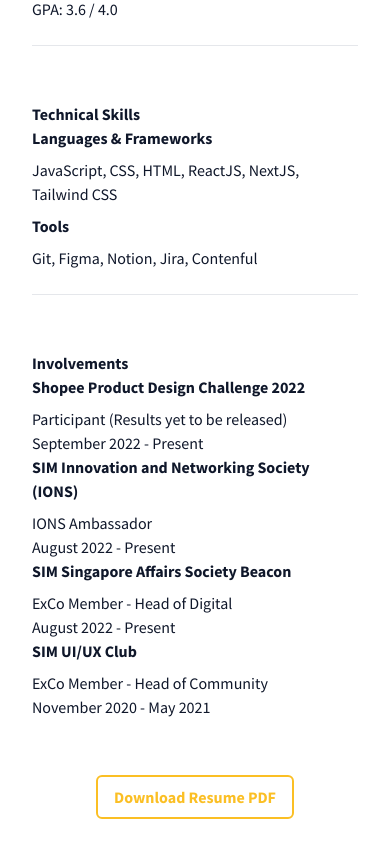
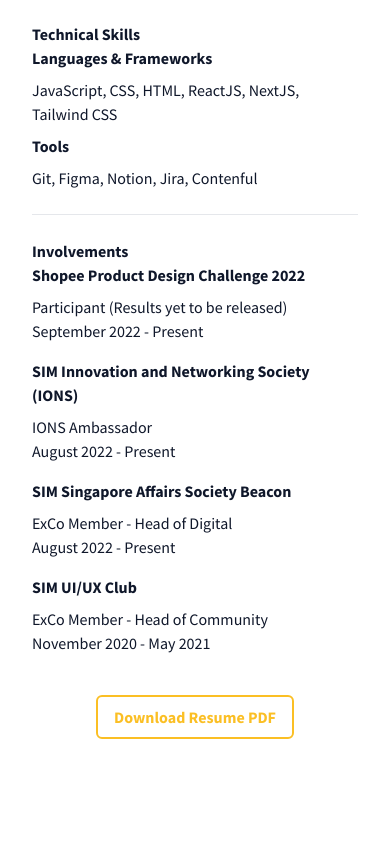
Before and after one commit to triciachow/test, a Next.js app: page /resume in a window 390 px wide. Shown: the part 1156-1997 px from the top of the page. After the commit the page ends 1927 px from the top, so only its background shows below. Built offline with nearby package versions, Linux system fonts and the light colour scheme.

Commit message:
Fix mobile alignments

```diff
--- a/components/Layout.js
+++ b/components/Layout.js
@@ -9,7 +9,7 @@
       <Head>
         <title>Tricia C.</title>
       </Head>
-      <header className="flex justify-between items-center h-24 font-bold mx-8 mb-4 xl:mx-24 border-b border-slate-200">
+      <header className="flex justify-between items-center h-24 font-bold mx-8 xl:mx-24 border-b border-slate-200">
         <Link href="/">Tricia C.</Link>
         <div className="flex gap-x-10">
           {navItems.map((item, index) => {
--- a/components/resume/About.js
+++ b/components/resume/About.js
@@ -2,7 +2,6 @@
 import { about } from "../../lib/about";
 
 export default function About() {
-
   return (
     <>
       <div className="flex flex-col lg:flex-row gap-y-4 justify-center items-center py-6 gap-x-4 border-b">
--- a/components/resume/Involvements.js
+++ b/components/resume/Involvements.js
@@ -12,7 +12,7 @@
         <div className="lg:w-8/12 w-full h-full flex flex-col justify-between">
           {involvements.map((inv, index) => {
             return (
-              <div key={index}>
+              <div key={index} className="mb-4">
                 <p className="font-bold mb-2">{inv.activity}</p>
                 <ul>
                   <li>{inv.details}</li>
--- a/pages/contact.js
+++ b/pages/contact.js
@@ -5,7 +5,7 @@
 export default function Contact() {
   return (
     <>
-      <div className="h-full flex flex-col items-center gap-y-8">
+      <div className="h-full flex flex-col items-center gap-y-8 pb-8">
         <h1 className="my-8 font-bold text-5xl text-amber-400 text-center">
           Hey! Thanks for viewing <br /> my portfolio.
         </h1>
--- a/pages/index.js
+++ b/pages/index.js
@@ -5,10 +5,10 @@
 export default function Home() {
   return (
     <>
-      <main className="h-full flex flex-col xl:flex-row justify-center gap-x-8">
-        <div className="xl:h-1/2 h-1/3 flex flex-col justify-center">
+      <main className="h-full flex flex-col lg:flex-row justify-center md:items-center sm:items-center gap-x-8">
+        <div className="lg:h-1/2 h-1/3 flex flex-col justify-center">
           <h1 className="font-poppins font-bold text-5xl mb-8">
-            Hello, I&apos;m <span className="text-amber-400">Tricia</span>
+            Hello, I&apos;m <span className="text-amber-400">Tricia 🙋🏻‍♀️</span>
           </h1>
           <div className="flex flex-col gap-y-2 mb-8">
             <h3>👩🏻‍💻 Aspiring frontend developer.</h3>
@@ -30,7 +30,7 @@
             </Link>
           </div>
         </div>
-        <div className="xl:h-1/2 h-1/3 flex">
+        <div className="lg:h-1/2 h-1/3 flex mt-6">
           <Image src={img} width="494" height="236" alt="" />
         </div>
       </main>
--- a/pages/resume.js
+++ b/pages/resume.js
@@ -6,7 +6,7 @@
 export default function Resume() {
   return (
     <>
-      <div className="flex flex-col gap-y-8 xl:w-8/12 m-auto">
+      <div className="flex flex-col xl:w-8/12 m-auto">
         <About />
         <Education />
         <Skills />
```
